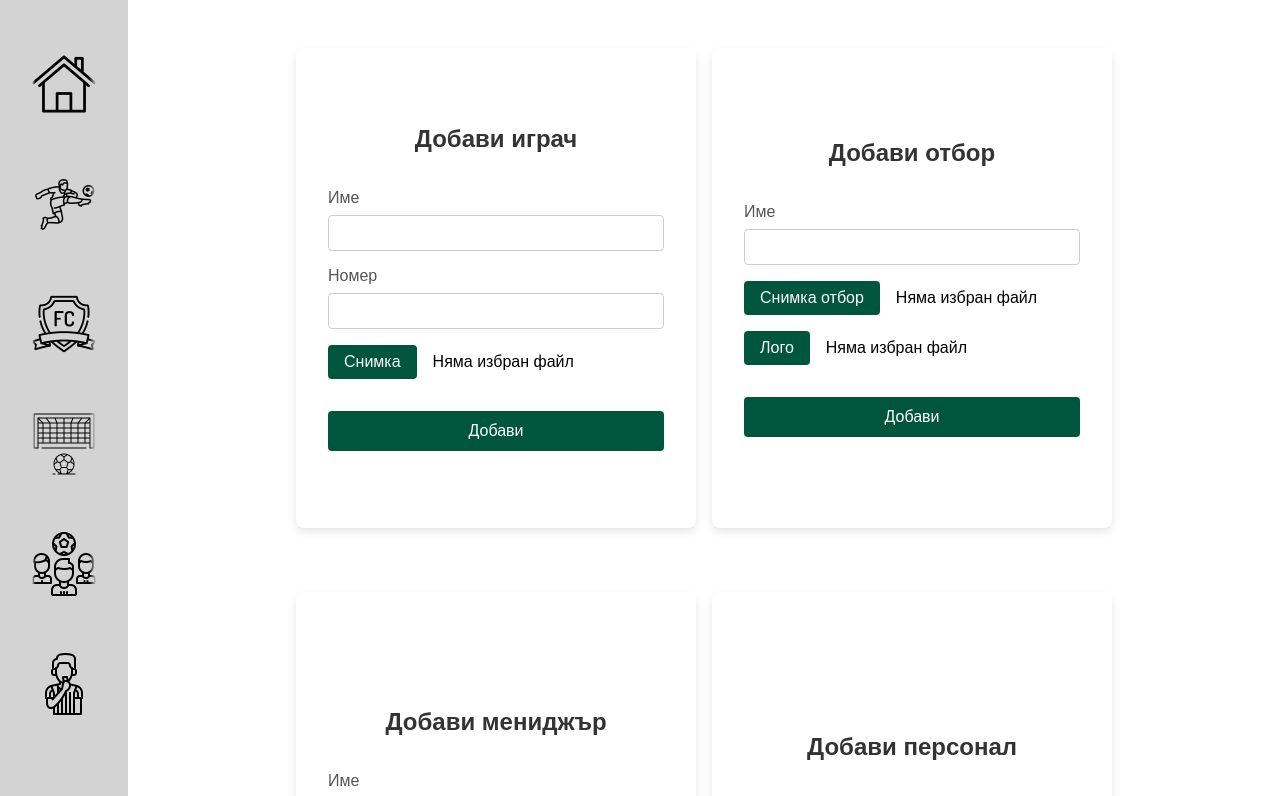
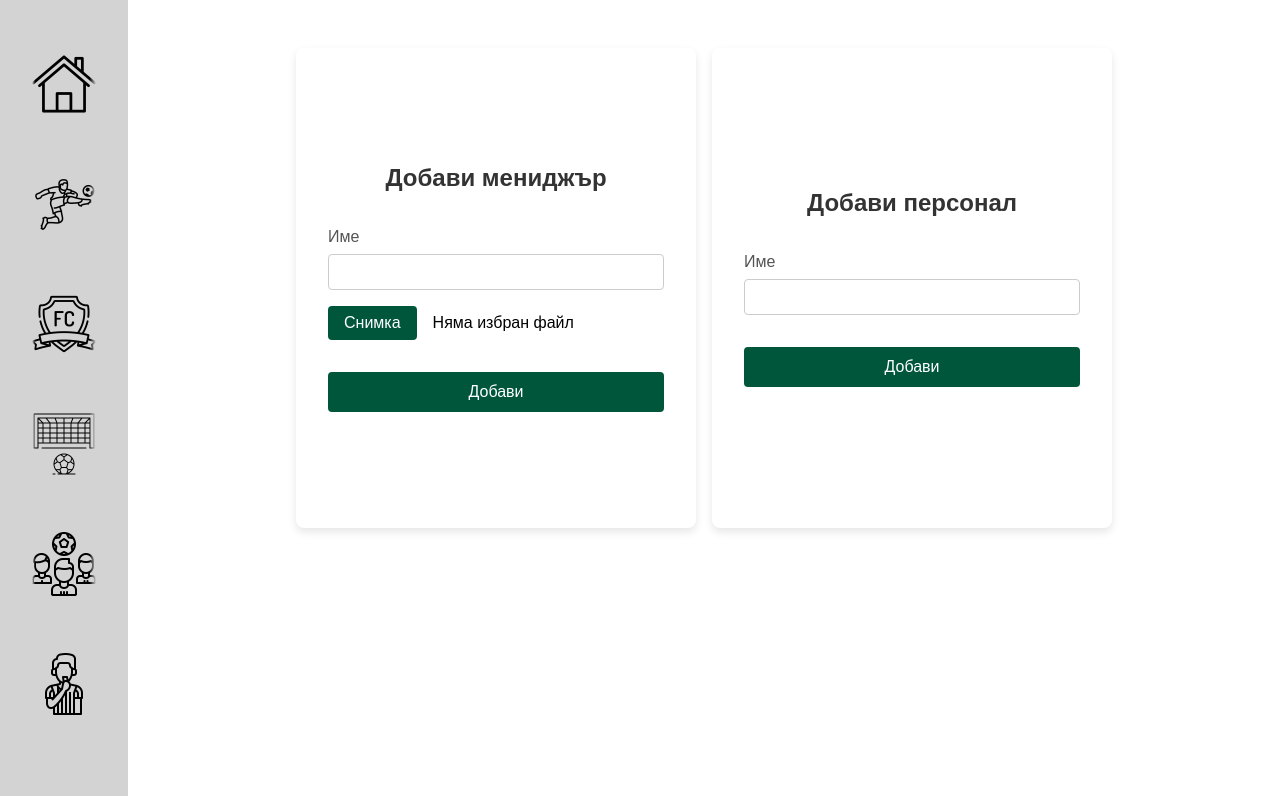
Before and after one commit to gKotseva/SofiaPremierLeague, a React (Vite) app in the folder client/: page /admin in a window 1280 px wide. Shown: the top 796 px of the page. Built offline with nearby package versions, Linux system fonts and the light colour scheme.

Commit message:
Fixed the admin home component

```diff
--- a/client/src/components/admin/AdminHome.jsx
+++ b/client/src/components/admin/AdminHome.jsx
@@ -1,119 +1,72 @@
 import { useState } from 'react';
 import './Admin.modules.css';
-import { postManagers, postStaff } from '../../services/adminService.js';
+import { postManagers, postStaff } from '../../services/adminService';
 
 export function AdminHome() {
+    const [playersFormValues, setPlayersFormValues] = useState({})
+    const [teamsFormValues, setTeamsFormValues] = useState({})
+    const [managersFormValues, setManagersFormValues] = useState({})
+    const [staffFormValues, setStaffFormValues] = useState({})
     const [fileName, setFileName] = useState('Няма избран файл');
-    const [playerFormData, setPlayerFormData] = useState({
-        name: '',
-        number: '',
-    });
-    const [teamFormData, setTeamFormData] = useState({
-        teamName: '',
-        teamPhoto: null,
-        teamLogo: null,
-    });
-    const [managerFormData, setManagerFormData] = useState({
-        name: '',
-        file: null,
-    });
-    const [staffFormData, setStaffFormData] = useState({
-        name: '',
-    });
 
-    const handlePlayerChange = (e) => {
+    // const handlePlayerChange = (e) => {}
+    // const handleTeamChange = (e) => {}
+    const handleManagersChange = (e) => {
         const { name, value } = e.target;
-        setPlayerFormData(prevFormData => ({
-            ...prevFormData,
+        setManagersFormValues(previousValues => ({
+            ...previousValues,
             [name]: value,
         }));
-    };
-
-    const handlePlayerPhotoChange = (event) => {
-        const file = event.target.files[0];
-        setFileName(file ? file.name : 'Няма избран файл');
-        setPlayerFormData(prevFormData => ({
-            ...prevFormData,
-            playerPhoto: file,
-        }));
-    };
-
-    const handleTeamChange = (e) => {
-        const { name, value } = e.target;
-        setTeamFormData(prevFormData => ({
-            ...prevFormData,
-            [name]: value,
-        }));
-    };
-
-    const handleTeamPhotoChange = (event) => {
-        const file = event.target.files[0];
-        setFileName(file ? file.name : 'Няма избран файл');
-        setTeamFormData(prevFormData => ({
-            ...prevFormData,
-            teamPhoto: file,
-        }));
-    };
-
-    const handleTeamLogoChange = (event) => {
-        const file = event.target.files[0];
-        setFileName(file ? file.name : 'Няма избран файл');
-        setTeamFormData(prevFormData => ({
-            ...prevFormData,
-            teamLogo: file,
-        }));
-    };
-
-    const handleManagerChange = (e) => {
-        const { name, value } = e.target;
-        setManagerFormData(prevFormData => ({
-            ...prevFormData,
-            [name]: value,
-        }));
-    };
+    }
 
     const handleManagerFileChange = (event) => {
         const file = event.target.files[0];
-        setFileName(file ? file.name : 'Няма избран файл');
-        setManagerFormData(prevFormData => ({
-            ...prevFormData,
-            file: file,
-        }));
+        if (file) {
+            setFileName(file.name || 'Няма избран файл');
+            const formData = new FormData();
+            formData.append('name', managersFormValues.name);
+            formData.append('file', file);
+            setManagersFormValues(formData);
+        } else {
+            setFileName('Няма избран файл');
+        }
     };
 
     const handleStaffChange = (e) => {
         const { name, value } = e.target;
-        setStaffFormData(prevFormData => ({
-            ...prevFormData,
-            [name]: value,
-        }));
-    };
+        setStaffFormValues({ [name]: value });
+    }
 
-    const onSubmit = async (e, formName) => {
+    const onSubmit = async (e, endpoint) => {
         e.preventDefault();
 
-        switch (formName) {
-            case 'players':
-                break;
-            case 'teams':
-                break;
+        switch (endpoint) {
+            // case 'players':
+            //     Object.keys(playerFormData).forEach((key) => {
+            //         formData.append(key, playerFormData[key]);
+            //     });
+            //     break;
+            // case 'teams':
+            //     Object.keys(teamFormData).forEach((key) => {
+            //         formData.append(key, teamFormData[key]);
+            //     });
+            //     break;
             case 'managers':
-                await postManagers(managerFormData);
+                await postManagers(managersFormValues)
                 break;
             case 'staff':
-                await postStaff(staffFormData);
-                break;
-            case 'matches':
+                await postStaff(staffFormValues)
                 break;
             default:
-                console.error('Unknown form name:', formName);
+                return;
         }
+
     };
 
     return (
         <>
             <div className="form-container">
-                <form className="input-form">
+                {/* <form className="input-form" onSubmit={(e) => onSubmit(e, 'players')}>
                     <h3>Добави играч</h3>
                     <label>Име<input type="text" name="name" onChange={handlePlayerChange} /></label>
                     <label>Номер<input type="number" name="number" onChange={handlePlayerChange} /></label>
@@ -123,13 +76,14 @@ export function AdminHome() {
                             type="file"
                             id="file-input"
                             className="file-input"
-                            onChange={handlePlayerPhotoChange}
+                            name="photo"
+                            onChange={(e) => handleFileChange(e, setPlayerFormData)}
                         />
-                        <span className="file-name">{fileName}</span>
+                        <span className="file-name"></span>
                     </div>
-                    <button type="submit" onClick={(e) => onSubmit(e, 'players')}>Добави</button>
+                    <button type="submit">Добави</button>
                 </form>
-                <form className="input-form">
+                <form className="input-form" onSubmit={(e) => onSubmit(e, 'teams')}>
                     <h3>Добави отбор</h3>
                     <label>Име<input type="text" name="teamName" onChange={handleTeamChange} /></label>
                     <div className="file-input-container">
@@ -138,9 +92,10 @@ export function AdminHome() {
                             type="file"
                             id="team-photo-input"
                             className="file-input"
-                            onChange={handleTeamPhotoChange}
+                            name="teamPhoto"
+                            onChange={(e) => handleFileChange(e, setTeamFormData)}
                         />
-                        <span className="file-name">{fileName}</span>
+                        <span className="file-name"></span>
                     </div>
                     <div className="file-input-container">
                         <label className="custom-file-label" htmlFor="team-logo-input">Лого</label>
@@ -148,23 +103,24 @@ export function AdminHome() {
                             type="file"
                             id="team-logo-input"
                             className="file-input"
-                            onChange={handleTeamLogoChange}
+                            name="teamLogo"
+                            onChange={(e) => handleFileChange(e, setTeamFormData)}
                         />
-                        <span className="file-name">{fileName}</span>
+                        <span className="file-name"></span>
                     </div>
-                    <button type="submit" onClick={(e) => onSubmit(e, 'teams')}>Добави</button>
-                </form>
+                    <button type="submit">Добави</button>
+                </form> */}
                 <form className="input-form" onSubmit={(e) => onSubmit(e, 'managers')}>
                     <h3>Добави мениджър</h3>
-                    <label>Име<input type="text" name="name" value={managerFormData.name} onChange={handleManagerChange} /></label>
+                    <label>Име<input type="text" name="name" value={managersFormValues.name} onChange={handleManagersChange} /></label>
                     <div className="file-input-container">
                         <label className="custom-file-label" htmlFor="manager-photo-input">Снимка</label>
                         <input
                             type="file"
                             id="manager-photo-input"
                             className="file-input"
-                            onChange={handleManagerFileChange}
                             name="file"
+                            onChange={(e) => handleManagerFileChange(e, setManagersFormValues)}
                         />
                         <span className="file-name">{fileName}</span>
                     </div>
@@ -172,10 +128,11 @@ export function AdminHome() {
                 </form>
                 <form className="input-form" onSubmit={(e) => onSubmit(e, 'staff')}>
                     <h3>Добави персонал</h3>
-                    <label>Име<input type="text" name="name" value={staffFormData.name} onChange={handleStaffChange} /></label>
+                    <label>Име<input type="text" name="name" value={staffFormValues.name} onChange={handleStaffChange} /></label>
                     <button type="submit">Добави</button>
                 </form>
             </div>
         </>
     );
+
 }
```
